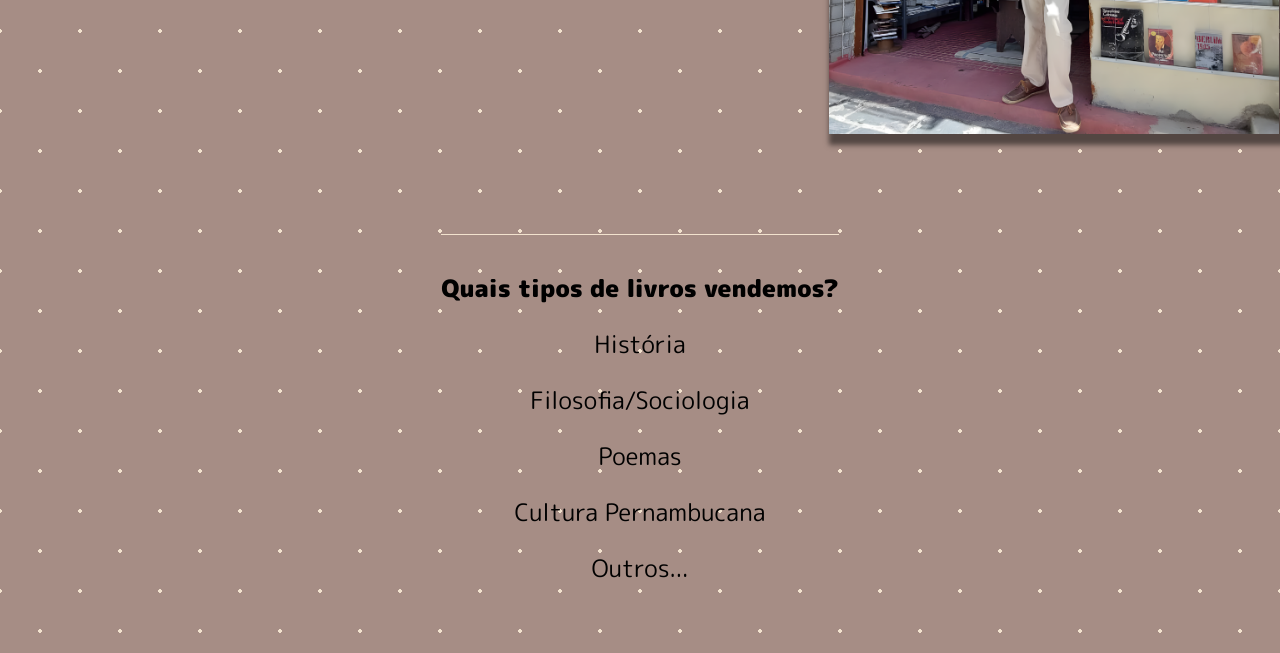
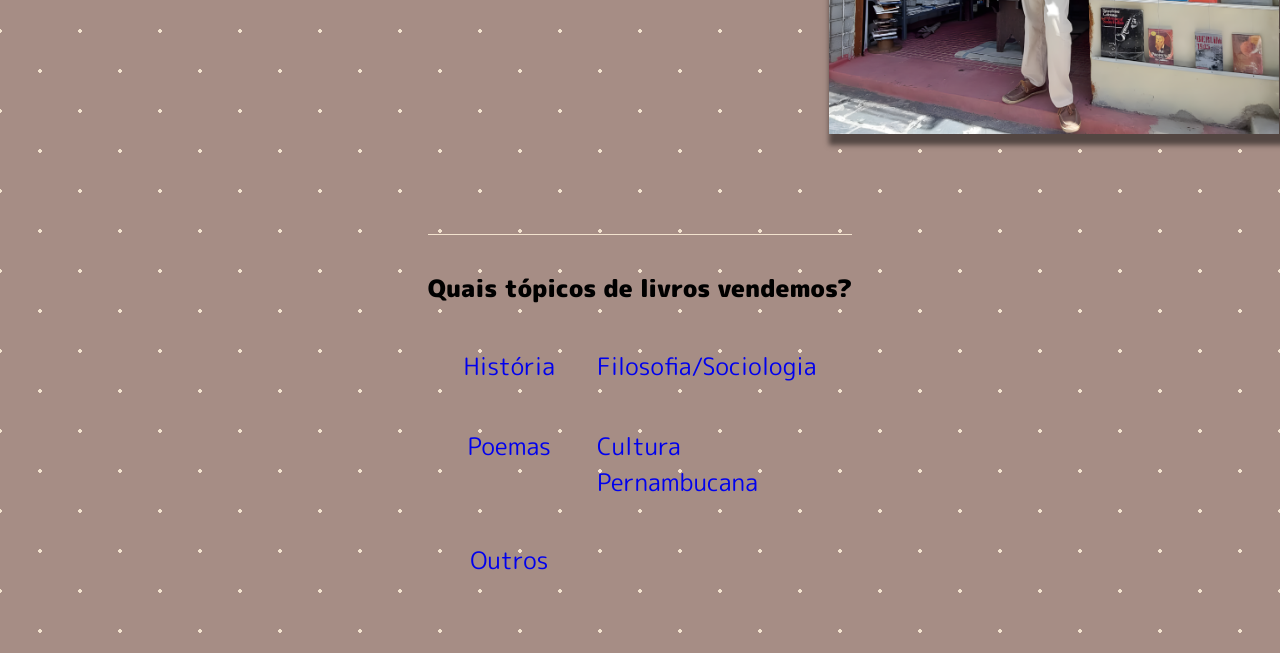
Before and after one commit to sal0minh0/siteSeboBaleia, a plain HTML site: page index.html in a window 1280 px wide. Shown: the part 449-1102 px from the top of the page. Drawn offline with Linux system fonts and the light colour scheme; a web font is replaced by a local one.

Commit message:
criando uma tabela de tópicos de livros

```diff
--- a/index.html
+++ b/index.html
@@ -97,18 +97,24 @@
       </section>
 
       <section id="conteudo-secundario" class="esconder">
-        <h2 id="conteudo-secundario-titulo">
-          Quais tipos de livros vendemos?
-        </h2>
-        <!--Exemplos-->
-
-        <p class="conteudo-secundario-paragrafo">História</p>
-        <p class="conteudo-secundario-paragrafo">Filosofia/Sociologia</p>
-        <p class="conteudo-secundario-paragrafo">Poemas</p>
-        <p class="conteudo-secundario-paragrafo">Cultura Pernambucana</p>
-        <p class="conteudo-secundario-paragrafo">Outros...</p>
-        <!--(...)-->
-        <!--Colocar mais se necessário-->
+        <h2 id="conteudo-secundario-titulo">Quais tópicos de livros vendemos?</h2>
+        <table>
+          <tbody>
+            <tr>
+              <td class="conteudo-secundario-paragrafo"><a href="#">História</a></td>
+              <td><a href="#">Filosofia/Sociologia</a></td>
+            </tr>
+            <tr>
+            </tr>
+            <tr>
+              <td class="conteudo-secundario-paragrafo"><a href="#">Poemas</a></td>
+              <td><a href="#">Cultura Pernambucana</a></td>
+            </tr>
+            <tr>
+              <td class="conteudo-secundario-paragrafo"><a href="#">Outros</a></td>
+            </tr>
+          </tbody>
+        </table>
       </section>
 
       <!--Colocar uma forma do usuário acessar a loja virtual-->
--- a/styles.css
+++ b/styles.css
@@ -217,7 +217,25 @@ body {
   font-size: 150%;
 }
 
+#conteudo-secundario table {
+  margin: 0 auto;
+  width: 20%;
+}
+
 .conteudo-secundario-paragrafo {
+  display: flex;
+  align-items: center;
+  justify-content: center;
+
+  font-family: "M PLUS Rounded 1c", serif;
+  font-weight: 400;
+  font-style: normal;
+  font-size: 150%;
+}
+
+td {
+  padding: 20px;
+
   font-family: "M PLUS Rounded 1c", serif;
   font-weight: 400;
   font-style: normal;
```
